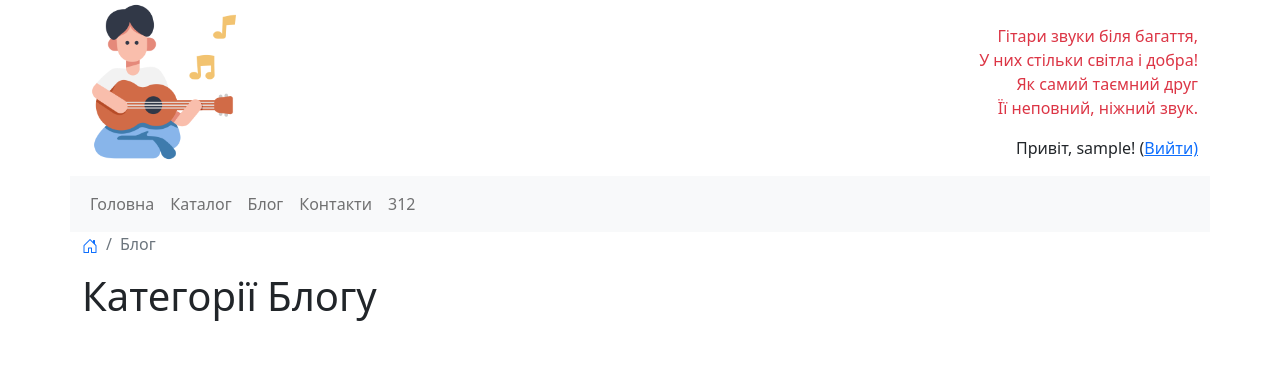
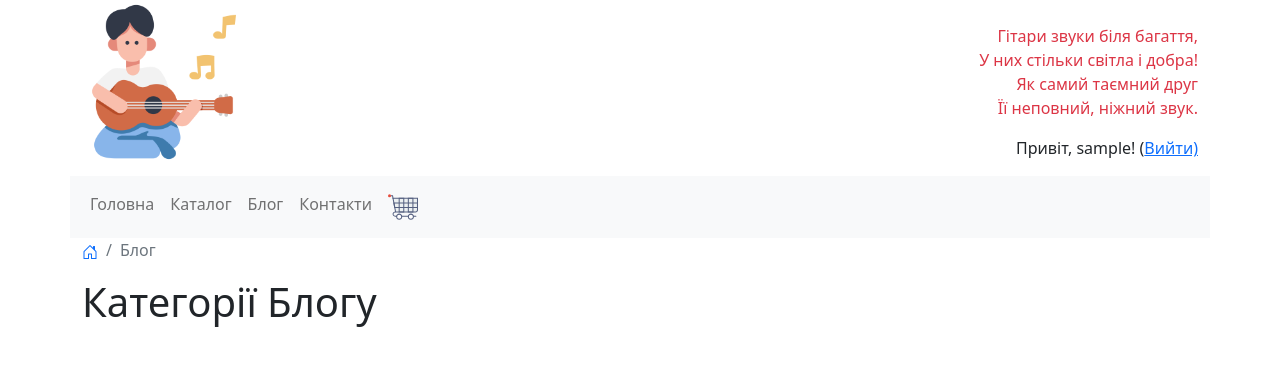
Before and after one commit to daniahin/project-Nota, a Django app: page /blog/ in a window 1280 px wide. Shown: the top 366 px of the page. Run offline with Django 4.2, Linux system fonts and the light colour scheme; the visitor is signed in with stand-in values (Sample User, id 1); data that the repository does not hold is empty.

Commit message:
cart view img

```diff
--- a/templates/base.html
+++ b/templates/base.html
@@ -81,7 +81,7 @@
                         {% if request.user.is_authenticated %}
                             <li class="nav-item">
                                 <a class="nav-link" href="{% url 'cart_view' %}">
-                                    312
+                                    <img class="img" src="{% static 'cart-svgrepo-com.svg' %}" alt="" width="30">
                                 </a>
                             </li>
                         {% endif %}
```
Also changed, not shown: static/cart-svgrepo-com.svg (added).
